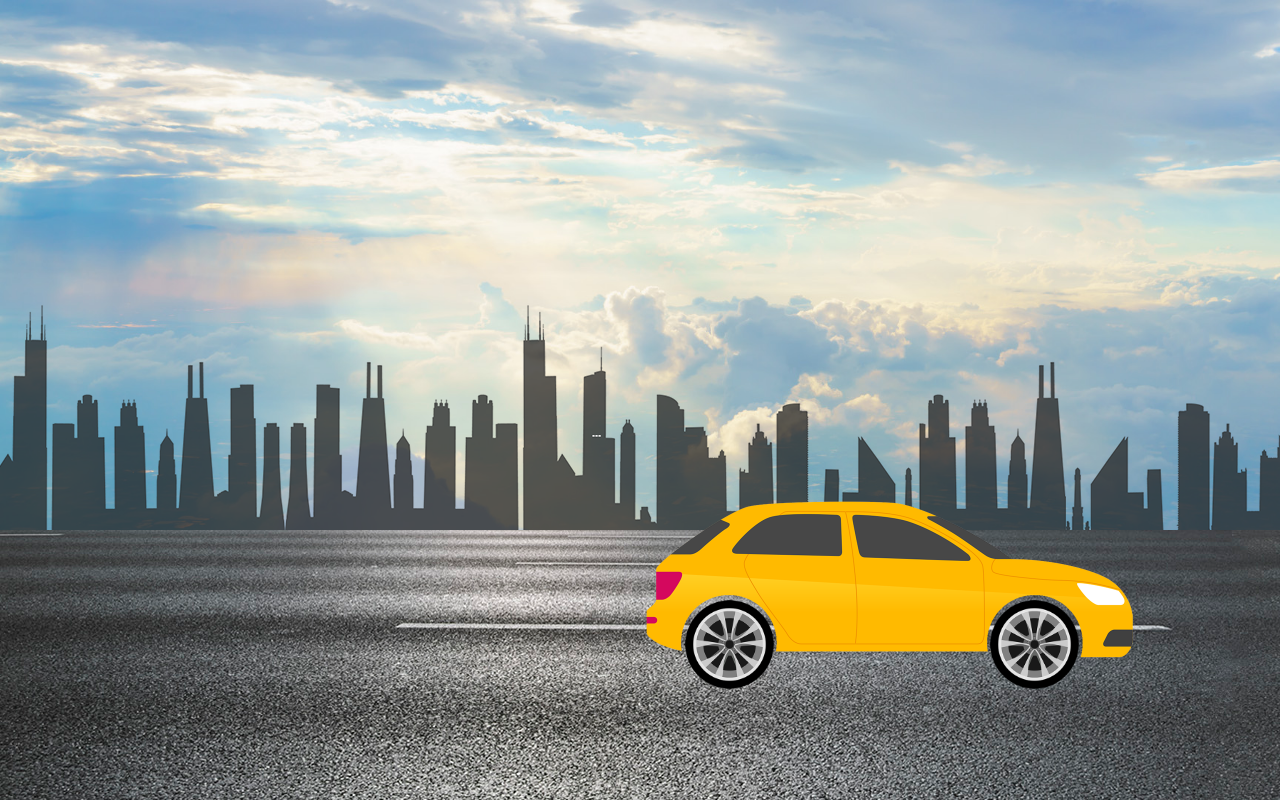
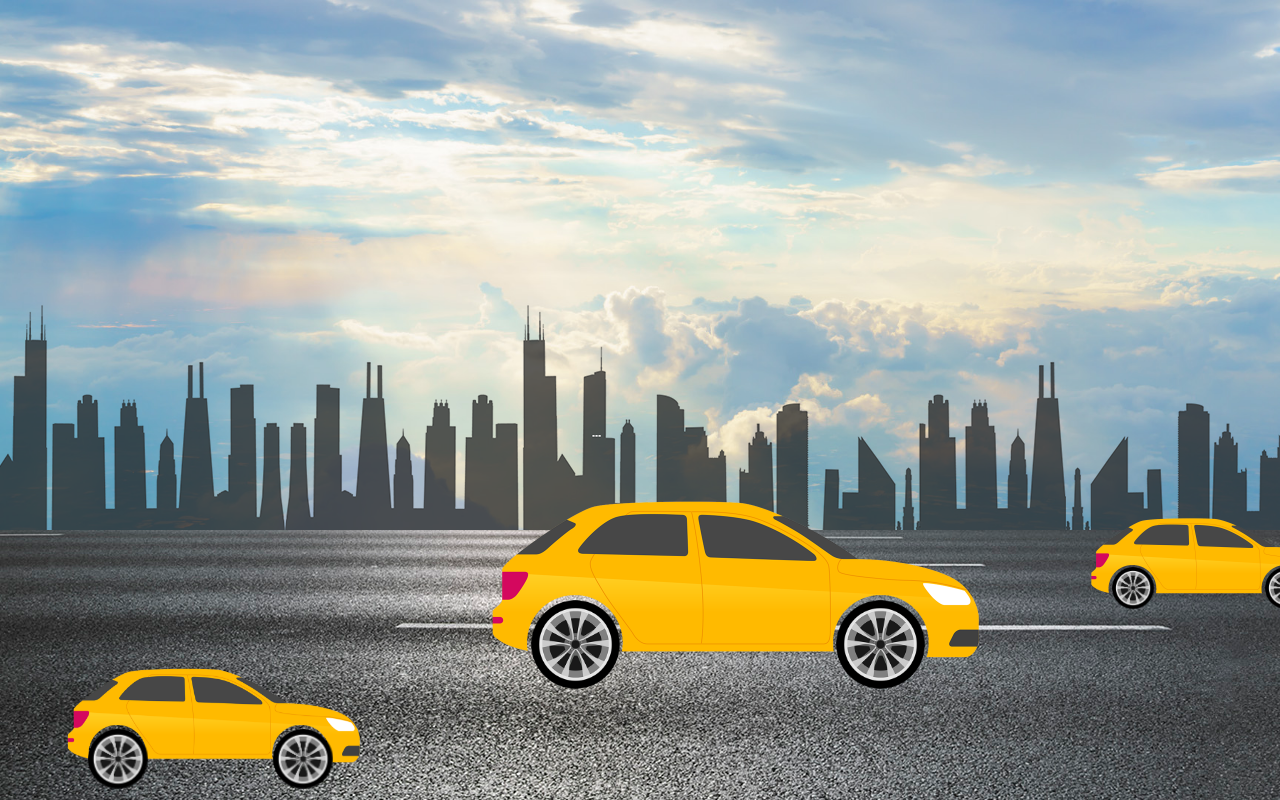
Before and after one commit to nhi-ngo/css_animation, a plain HTML site: page index.html in a window 1280 px wide. Drawn offline with Linux system fonts and the light colour scheme.

Commit message:
Added third car

```diff
--- a/index.html
+++ b/index.html
@@ -1,5 +1,6 @@
 <!DOCTYPE html>
 <html lang="en">
+
 <head>
   <meta charset="UTF-8" />
   <meta name="viewport" content="width=device-width, initial-scale=1.0" />
@@ -15,10 +16,25 @@
     <div class="car">
       <img src="images/car.png" />
     </div>
+    <div class="medium-car">
+      <img src="images/car.png" />
+    </div>
+    <div class="small-car">
+      <img src="images/car.png" />
+    </div>
     <div class="wheel">
       <img src="images/wheel.png" class="front-wheel" />
       <img src="images/wheel.png" class="back-wheel" />
     </div>
+    <div class="medium-wheel">
+      <img src="images/wheel.png" class="medium-front-wheel" />
+      <img src="images/wheel.png" class="medium-back-wheel" />
+    </div>
+    <div class="small-wheel">
+      <img src="images/wheel.png" class="small-front-wheel" />
+      <img src="images/wheel.png" class="small-back-wheel" />
+    </div>
   </div>
 </body>
+
 </html>
--- a/style.scss
+++ b/style.scss
@@ -64,7 +64,7 @@ body {
   position: $position;
   z-index: 2;
   bottom: 100px;
-  left: 50%;
+  left: 38%;
   width: 500px;
 }
 
@@ -91,7 +91,7 @@ body {
   position: $position;
   z-index: 2;
   bottom: 200px;
-  left: 50%;
+  left: 38%;
 }
 
 .wheel img {
@@ -116,12 +116,48 @@ body {
   }
 }
 
+.medium-car {
+  position: $position;
+  z-index: 2;
+  bottom: 10px;
+  left: 5%;
+  width: 300px;
+}
+
+.medium-car img {
+  width: 100%;
+  animation: animation(car);
+}
+
+.medium-wheel {
+  position: $position;
+  z-index: 2;
+  bottom: 71px;
+  left: 5%;
+}
+
+.medium-wheel img {
+  width: 60px;
+  height: 60px;
+  animation: animation(wheel);
+}
+
+.medium-front-wheel {
+  left: 209px;
+  position: $position;
+}
+
+.medium-back-wheel {
+  left: 24px;
+  position: $position;
+}
+
 .small-car {
   position: $position;
   z-index: 2;
-  bottom: 10px;
-  left: 10%;
-  width: 300px;
+  bottom: 180px;
+  left: 85%;
+  width: 250px;
 }
 
 .small-car img {
@@ -132,18 +168,18 @@ body {
 .small-wheel {
   position: $position;
   z-index: 2;
-  bottom: 71px;
-  left: 10%;
+  bottom: 233px;
+  left: 85%;
 }
 
 .small-wheel img {
-  width: 60px;
-  height: 60px;
+  width: 42px;
+  height: 42px;
   animation: animation(wheel);
 }
 
 .small-front-wheel {
-  left: 209px;
+  left: 177px;
   position: $position;
 }
 
```
Also changed, not shown: style.css. Lines whose indentation alone changed are shown as unchanged.
